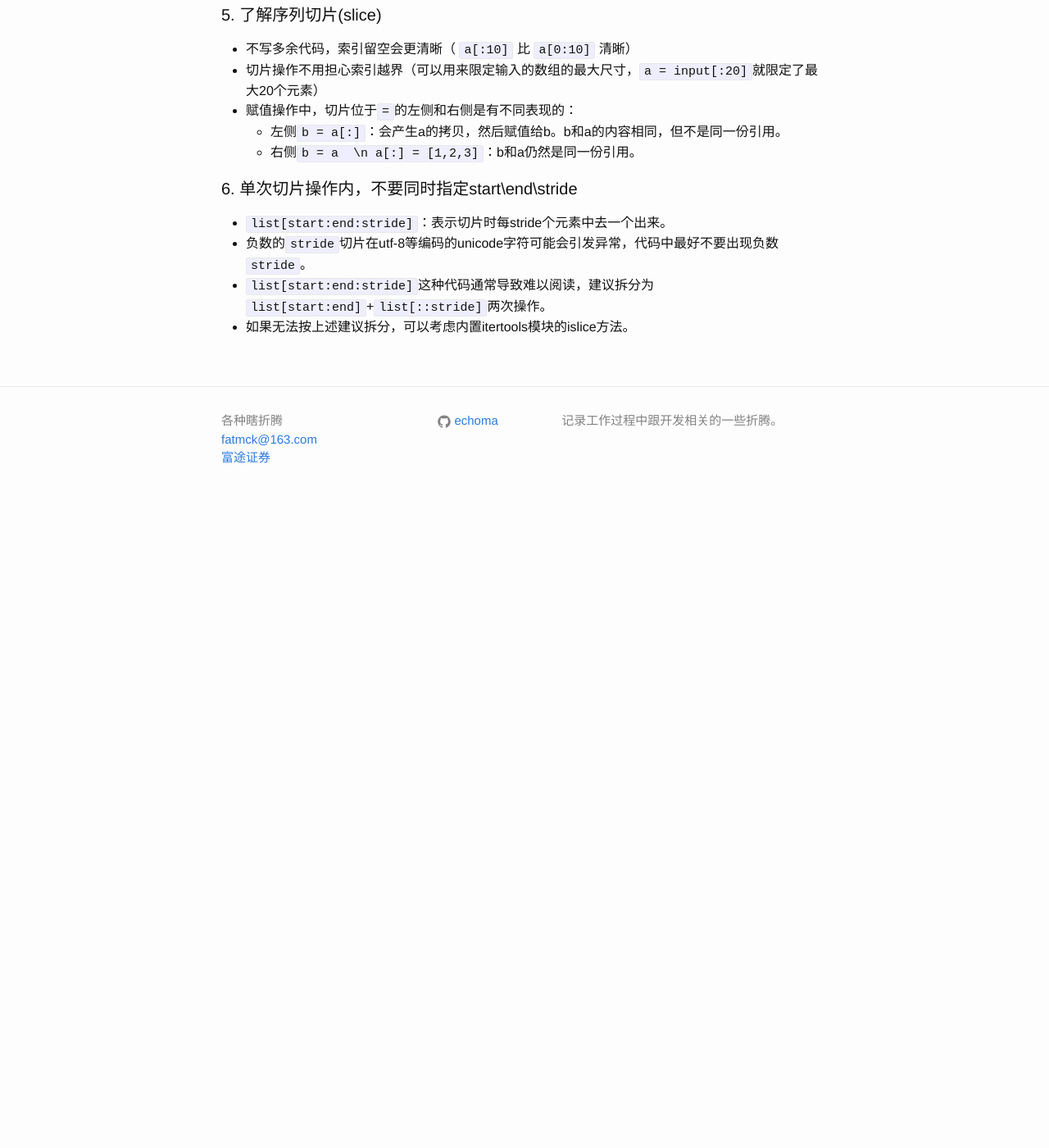
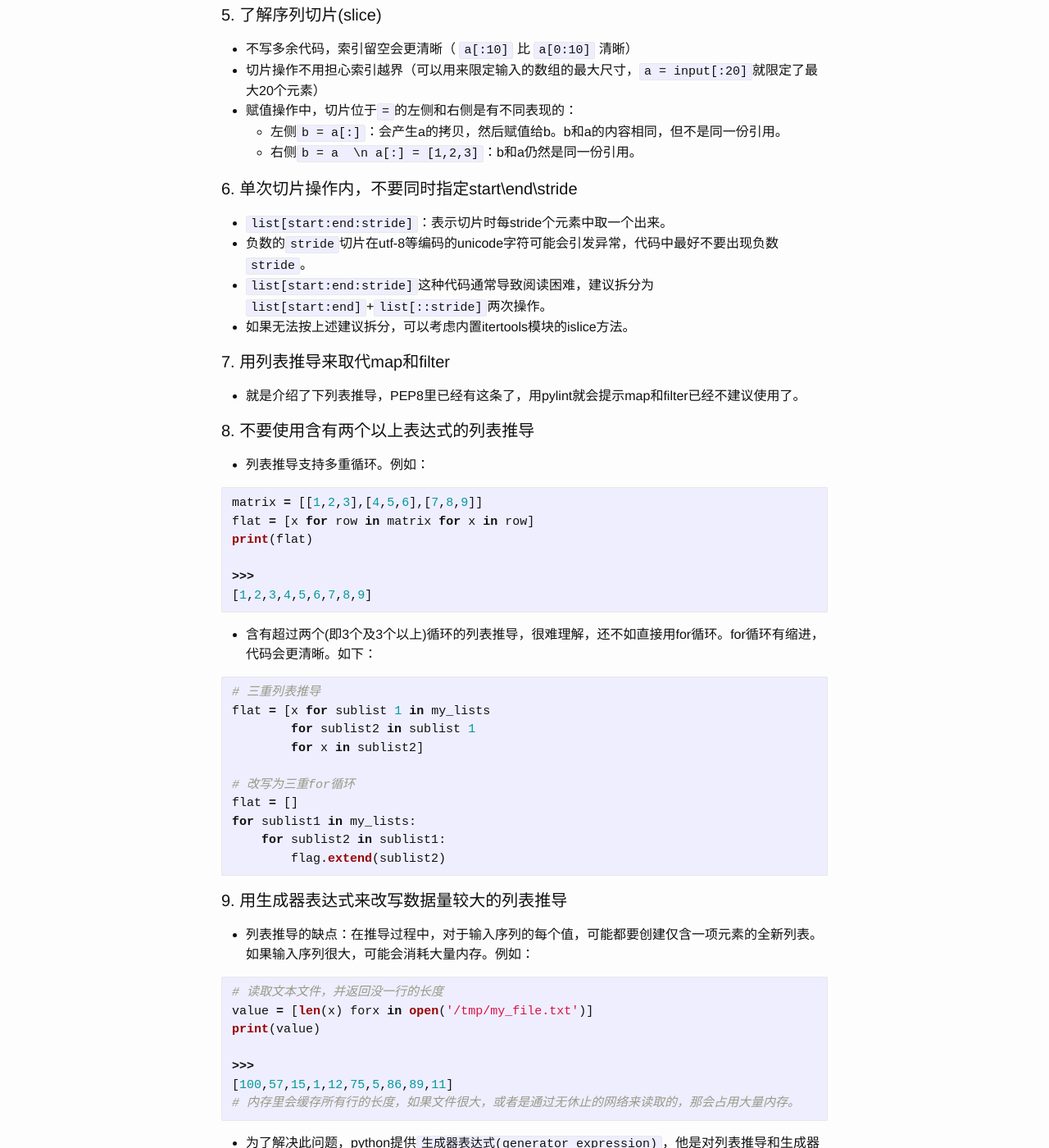
Before and after one commit to echoma/echoma.github.com, a Jekyll site: the page built from _posts/2017-01-16-effective-python-note.markdown, in a window 1280 px wide and 1400 px high, scrolled down 767 px. Shown: the whole window at 82% size. Built offline with Jekyll 4.4.1, drawn with Linux system fonts in a browser that asks for light colours; before the commit the page ends 1397 px from its top, so only the background shows below that; some of the changed text lies outside the part shown.

Commit message:
effective python 第7\8\9条

````diff
--- a/_posts/2017-01-16-effective-python-note.markdown
+++ b/_posts/2017-01-16-effective-python-note.markdown
@@ -39,7 +39,85 @@ date:   2017-01-16 20:28:21 +0800
 
 #### 6. 单次切片操作内，不要同时指定start\end\stride
 
-* `list[start:end:stride]`：表示切片时每stride个元素中去一个出来。
+* `list[start:end:stride]`：表示切片时每stride个元素中取一个出来。
 * 负数的`stride`切片在utf-8等编码的unicode字符可能会引发异常，代码中最好不要出现负数`stride`。
-* `list[start:end:stride]`这种代码通常导致难以阅读，建议拆分为`list[start:end]`+`list[::stride]`两次操作。
+* `list[start:end:stride]`这种代码通常导致阅读困难，建议拆分为`list[start:end]`+`list[::stride]`两次操作。
 * 如果无法按上述建议拆分，可以考虑内置itertools模块的islice方法。
+
+#### 7. 用列表推导来取代map和filter
+
+* 就是介绍了下列表推导，PEP8里已经有这条了，用pylint就会提示map和filter已经不建议使用了。
+
+#### 8. 不要使用含有两个以上表达式的列表推导
+
+* 列表推导支持多重循环。例如：
+
+```python
+matrix = [[1,2,3],[4,5,6],[7,8,9]]
+flat = [x for row in matrix for x in row]
+print(flat)
+
+>>>
+[1,2,3,4,5,6,7,8,9]
+```
+
+* 含有超过两个(即3个及3个以上)循环的列表推导，很难理解，还不如直接用for循环。for循环有缩进，代码会更清晰。如下：
+
+```python
+# 三重列表推导
+flat = [x for sublist 1 in my_lists
+        for sublist2 in sublist 1
+        for x in sublist2]
+
+# 改写为三重for循环
+flat = []
+for sublist1 in my_lists:
+    for sublist2 in sublist1:
+        flag.extend(sublist2)
+```
+
+#### 9. 用生成器表达式来改写数据量较大的列表推导
+
+* 列表推导的缺点：在推导过程中，对于输入序列的每个值，可能都要创建仅含一项元素的全新列表。如果输入序列很大，可能会消耗大量内存。例如：
+
+```python
+# 读取文本文件，并返回没一行的长度
+value = [len(x) forx in open('/tmp/my_file.txt')]
+print(value)
+
+>>>
+[100,57,15,1,12,75,5,86,89,11]
+# 内存里会缓存所有行的长度，如果文件很大，或者是通过无休止的网络来读取的，那会占用大量内存。
+```
+
+* 为了解决此问题，python提供`生成器表达式(generator expression)`，他是对列表推导和生成器的泛化。核心是`迭代器`，每次根据生成器只产生一项数据。例如：
+
+```python
+it = (len(x) for x in open('/tmp/my_file.txt'))
+print(it)
+
+>>>
+<generator object<genexpr> at 0x101b81480>
+
+print(next(it))
+print(next(it))
+
+>>>
+100
+57
+
+# 不需要担心内存激增
+```
+
+* 生成器表达式的另一个优点，是可以相互组合。例如：
+
+```python
+# 把一个生成器表达式返回的迭代器作为另一个生成器表达式的输入
+roots = ((x, x**0.5) for x in it)
+print(next(roots))
+
+>>>
+(15, 3.872983346207417)
+```
+
+* 生成器表达式的问题是，迭代器是有状态的，用过一轮就不能反复使用了。
````
